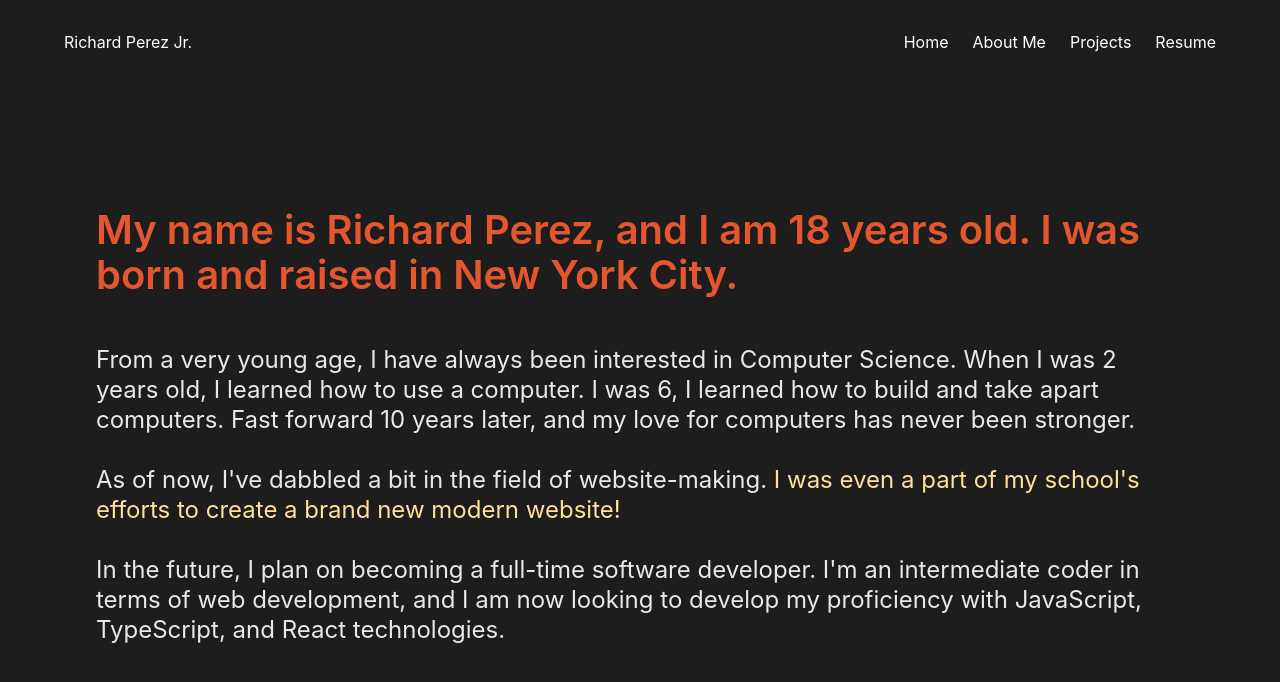
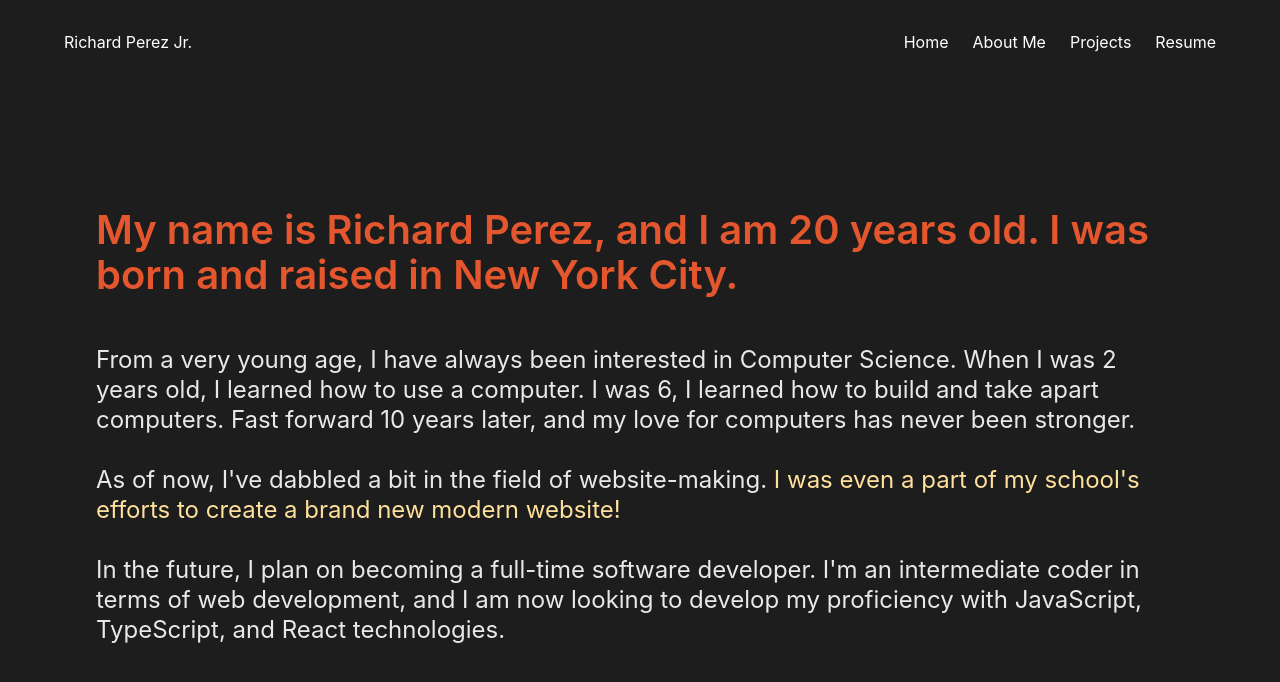
Before and after one commit to richardp23/Personal-Website, a Next.js app: page /about in a window 1280 px wide. Shown: the top 682 px of the page. Built offline with nearby package versions, Linux system fonts and the light colour scheme.

Commit message:
Update age in page.tsx

```diff
--- a/app/about/page.tsx
+++ b/app/about/page.tsx
@@ -5,7 +5,7 @@ export default function About() {
                 <div className="hero-body">
                     <div className="container is-centered">
                         <p className="title is-size-2-desktop has-text-primary">
-                            My name is Richard Perez, and I am 18 years old. I was born and raised in New York City.
+                            My name is Richard Perez, and I am 20 years old. I was born and raised in New York City.
                         </p>
                         <br />
                         <p className="subtitle is-size-4-desktop">
```
